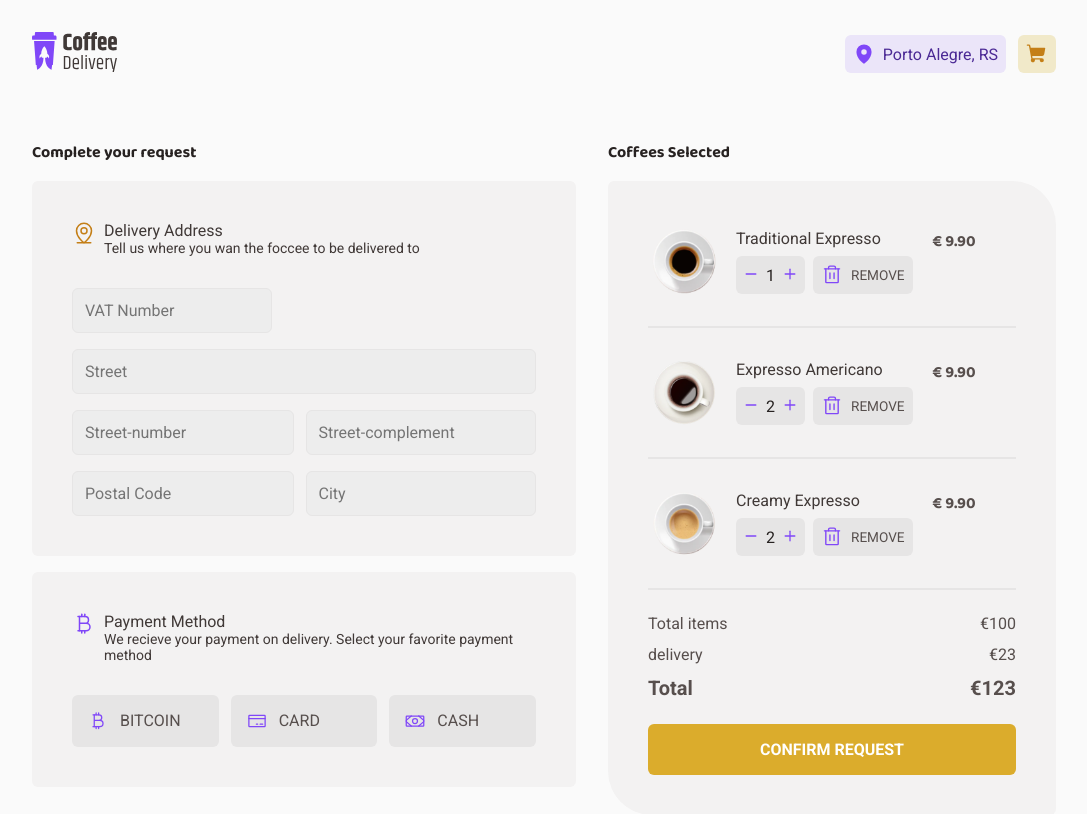
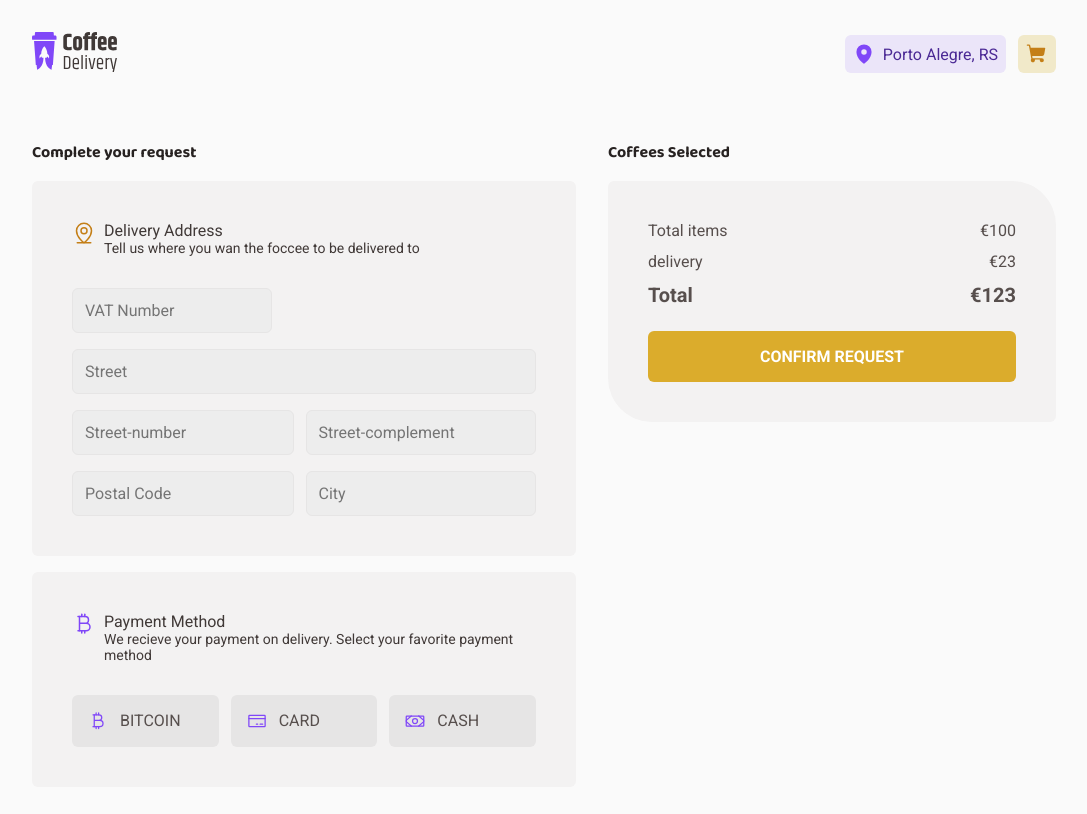
Before and after one commit to fernandofreamunde/challenge-coffee, a React (Vite) app: page /checkout in a window 1280 px wide. Shown: the top 814 px of the page, without its empty margins (96-1183 px from the left). Built offline with nearby package versions, Linux system fonts and the light colour scheme.

Commit message:
:beers: use the context some what

```diff
--- a/src/pages/CheckOut/components/CartItem/index.tsx
+++ b/src/pages/CheckOut/components/CartItem/index.tsx
@@ -1,35 +1,58 @@
 import { Minus, Plus, Trash } from 'phosphor-react'
-import { CartItemContainer, QuantityController } from './styles'
+import { CartItemContainer, QntButton, QuantityController } from './styles'
+import { Product } from '../../../Home'
+import { useContext, useState } from 'react'
+import { CartContext } from '../../../../contexts/CartContext'
 
 interface CartItemProps {
-  image: string
-  name: string
+  product: Product
   quantity: number
-  price: number
 }
 
-export function CartItem({ image, name, price, quantity }: CartItemProps) {
+export function CartItem({ product, quantity }: CartItemProps) {
+  const { increaseQuantity, decreaseQuantity, removeProduct } =
+    useContext(CartContext)
+
+  // time to use reducers intead of this hack
+  const [amount, setAmount] = useState(quantity)
+
+  function handlePlus() {
+    const result = amount + 1
+    setAmount(result)
+    increaseQuantity(product)
+  }
+
+  function handleMinus() {
+    const result = amount - 1
+    setAmount(result < 1 ? 1 : result)
+    decreaseQuantity(product)
+  }
+
+  function handleRemove() {
+    removeProduct(product)
+  }
+
   return (
     <CartItemContainer>
-      <img src={image} alt="" />
+      <img src={product.image} alt="" />
       <div>
-        <p>{name}</p>
+        <p>{product.name}</p>
         <div>
           <QuantityController>
-            <span>
+            <QntButton onClick={handleMinus}>
               <Minus size={14} weight="bold" />
-            </span>
-            {quantity}
-            <span>
+            </QntButton>
+            {amount}
+            <QntButton onClick={handlePlus}>
               <Plus size={14} weight="bold" />
-            </span>
+            </QntButton>
           </QuantityController>
-          <button>
+          <button onClick={handleRemove}>
             <Trash size={22} /> <span>Remove</span>
           </button>
         </div>
       </div>
-      <div>€ {String(price / 100).padEnd(4, '0')}</div>
+      <div>€ {String(product.price / 100).padEnd(4, '0')}</div>
     </CartItemContainer>
   )
 }
--- a/src/pages/CheckOut/components/CartItem/styles.ts
+++ b/src/pages/CheckOut/components/CartItem/styles.ts
@@ -55,12 +55,15 @@ export const CartItemContainer = styled.div`
   }
 `
 
+export const QntButton = styled.button`
+  padding: 0;
+`
+
 export const QuantityController = styled.div`
   display: flex;
   gap: 0.5rem;
   align-items: center;
   border-radius: 6px;
-  padding: 0.5rem;
   background-color: ${(props) => props.theme['base-button']};
   color: ${(props) => props.theme['base-title']};
 
--- a/src/pages/CheckOut/index.tsx
+++ b/src/pages/CheckOut/index.tsx
@@ -10,53 +10,11 @@ import {
   PaymentMethodContainer,
 } from './styles'
 import { CartItem } from './components/CartItem'
-import { useState } from 'react'
-import { Product } from '../Home'
-import AmericanoPicture from '../../assets/Americano.png'
-import TradPicture from '../../assets/TradExpresso.png'
-import CreamyPicture from '../../assets/ExpressoCremoso.png'
-
-interface CartEntry {
-  quantity: number
-  product: Product
-}
+import { useContext } from 'react'
+import { CartContext } from '../../contexts/CartContext'
 
 export function CheckOut() {
-  const [cart, setCart] = useState<CartEntry[]>([
-    {
-      quantity: 1,
-      product: {
-        id: 1,
-        name: 'Traditional Expresso',
-        description: 'Coffee made with hot water and grounded coffee beans',
-        tags: [{ name: 'Traditional' }],
-        image: TradPicture,
-        price: 990,
-      },
-    },
-    {
-      quantity: 2,
-      product: {
-        id: 2,
-        name: 'Expresso Americano',
-        description: 'Diluted Expresso, less intense than the Traditional',
-        tags: [{ name: 'Traditional' }],
-        image: AmericanoPicture,
-        price: 990,
-      },
-    },
-    {
-      quantity: 2,
-      product: {
-        id: 3,
-        name: 'Creamy Expresso',
-        description: 'Traditional Expresso with creamy foam',
-        tags: [{ name: 'Traditional' }],
-        image: CreamyPicture,
-        price: 990,
-      },
-    },
-  ])
+  const { cart } = useContext(CartContext)
 
   return (
     <PageContainer>
@@ -120,13 +78,11 @@ export function CheckOut() {
               return (
                 <>
                   <CartItem
-                    image={entry.product.image}
-                    name={entry.product.name}
-                    price={entry.product.price}
+                    key={entry.product.id}
+                    product={entry.product}
                     quantity={entry.quantity}
-                    key={entry.product.id}
                   />
-                  <ItemSeparator />
+                  <ItemSeparator key={cart.indexOf(entry)} />
                 </>
               )
             })}
--- a/src/pages/Home/components/ProductCard/index.tsx
+++ b/src/pages/Home/components/ProductCard/index.tsx
@@ -7,13 +7,29 @@ import {
   ProductInfo,
   ProductPrice,
 } from './styles'
-import { useState } from 'react'
+import { useContext, useState } from 'react'
+import { CartContext } from '../../../../contexts/CartContext'
 
 interface ProductCardPorps {
   product: Product
 }
+
 export function ProductCard({ product }: ProductCardPorps) {
+  const { addEntryToCart } = useContext(CartContext)
   const [amount, setAmount] = useState(1)
+
+  function handlePlus() {
+    const result = amount + 1
+    setAmount(result)
+  }
+  function handleMinus() {
+    const result = amount - 1
+    setAmount(result < 1 ? 1 : result)
+  }
+  function handleAddToCart() {
+    addEntryToCart({ product, quantity: amount })
+    setAmount(1)
+  }
 
   return (
     <ProductCardContainer>
@@ -34,15 +50,15 @@ export function ProductCard({ product }: ProductCardPorps) {
         </PriceTag>
         <CartController>
           <div>
-            <span>
+            <span onClick={handleMinus}>
               <Minus size={14} />
             </span>
             {amount}
-            <span>
+            <span onClick={handlePlus}>
               <Plus size={14} />
             </span>
           </div>
-          <button>
+          <button onClick={handleAddToCart}>
             <ShoppingCart size={22} weight="fill" />
           </button>
         </CartController>
```
